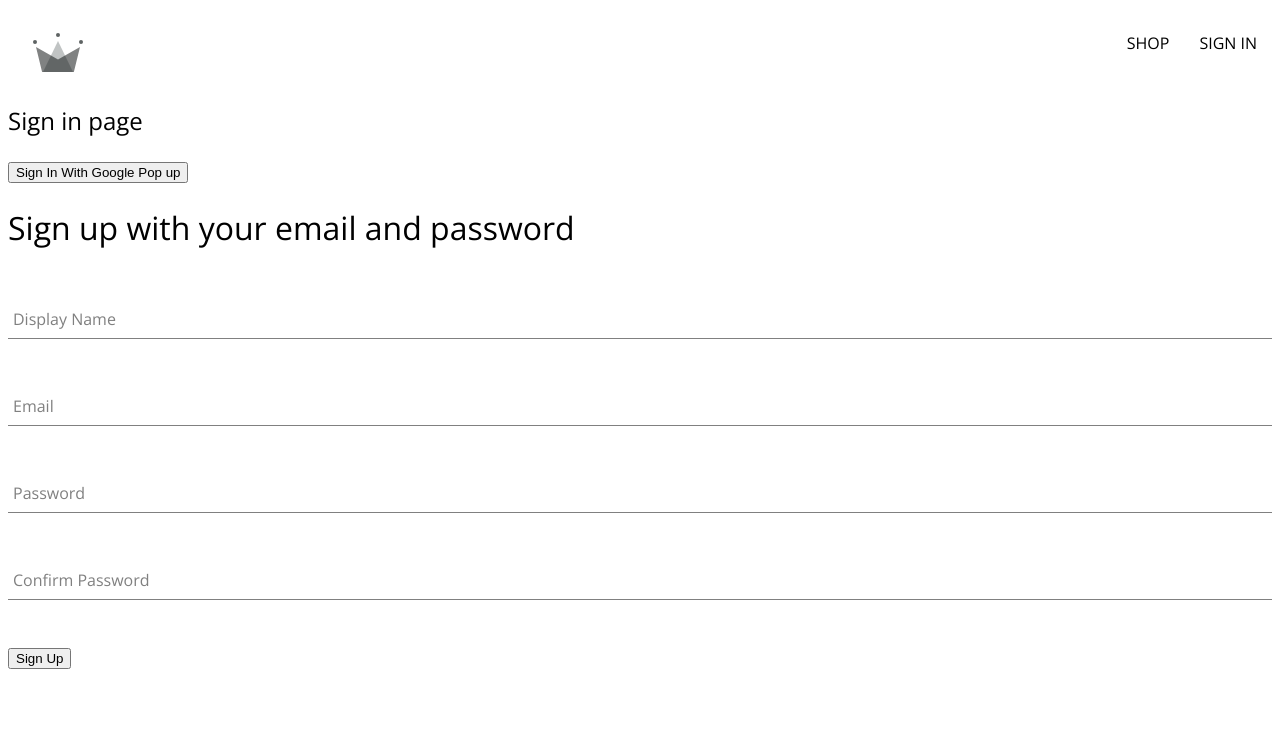
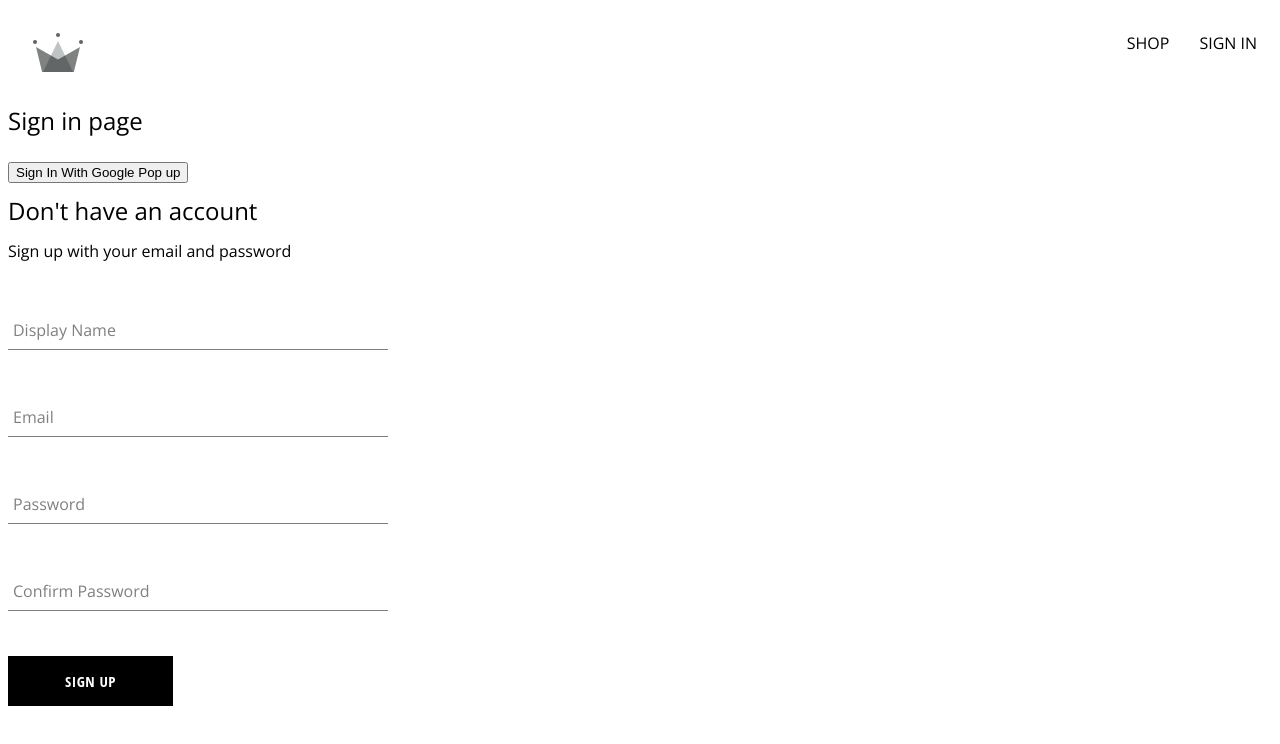
Before and after one commit to emintt/react-shopping-app, a React (Vite) app: page /sign-in in a window 1280 px wide. Shown: the top 744 px of the page. Built offline with nearby package versions, Linux system fonts and the light colour scheme.

Commit message:
create button component

```diff
--- /dev/null
+++ b/src/components/button/button-styles.scss
@@ -0,0 +1,46 @@
+.button-container {
+  min-width: 165px;
+  width: auto;
+  height: 50px;
+  letter-spacing: 0.5px;
+  line-height: 50px;
+  padding: 0 35px 0 35px;
+  font-size: 15px;
+  background-color: black;
+  color: white;
+  text-transform: uppercase;
+  font-family: 'Open Sans Condensed';
+  font-weight: bolder;
+  border: none;
+  cursor: pointer;
+  display: flex;
+  justify-content: center;
+
+  &:hover {
+    background-color: white;
+    color: black;
+    border: 1px solid black;
+  }
+
+  &.google-sign-in {
+    background-color: #4285f4;
+    color: white;
+
+    &:hover {
+      background-color: #357ae8;
+      border: none;
+    }
+  }
+
+  &.inverted {
+    background-color: white;
+    color: black;
+    border: 1px solid black;
+
+    &:hover {
+      background-color: black;
+      color: white;
+      border: none;
+    }
+  }
+}
--- /dev/null
+++ b/src/components/button/button.component.tsx
@@ -0,0 +1,23 @@
+// default
+// inverted
+// google sign in
+
+import { ButtonHTMLAttributes, FC } from "react";
+import './button-styles.scss';
+
+const BUTTON_TYPE_CLASSES = {
+  google: 'google-sign-in',
+  inverted: 'inverted'
+};
+
+type ButtonProps = {children: any} & {buttonType: string} & ButtonHTMLAttributes<HTMLButtonElement>;
+
+const Button : FC<ButtonProps> = ({ children, buttonType, ...otherProps }) => {
+  return (
+    <button className={`button-container ${BUTTON_TYPE_CLASSES[buttonType]}`}>
+      {children}
+    </button>
+  );
+};
+
+export default Button;
--- /dev/null
+++ b/src/components/sign-up-form/sign-up-form-styles.scss
@@ -0,0 +1,9 @@
+.sign-up-container {
+  display: flex;
+  flex-direction: column;
+  width: 380px;
+
+  h2 {
+    margin: 10px 0;
+  }
+}
--- a/src/components/sign-up-form/sign-up-form.component.tsx
+++ b/src/components/sign-up-form/sign-up-form.component.tsx
@@ -1,6 +1,8 @@
 import { useState } from "react";
 import { createAuthUserWithEmailAndPassword, createUserDocumentFromAuth } from "../../utils/firebase/firebase.utils";
 import FormInput from "../form-input/form-input.component";
+import './sign-up-form-styles.scss';
+import Button from "../button/button.component";
 
 const defaultFormFields = {
   displayName: '',
@@ -60,36 +62,43 @@
 
 
   return (
-    <div>
-      <h1>Sign up with your email and password</h1>
+    <div className="sign-up-container">
+      <h2>Don't have an account</h2>
+      <span>Sign up with your email and password</span>
       <form onSubmit={handleSubmit} >
         <FormInput
           onChange={handleChange}
           label="Display Name"
-          type="text" required
+          type="text"
+          required
           name="displayName"
           value={displayName} />
 
         <FormInput
           onChange={handleChange}
-          label="Email" type="email"
-          required name="email"
+          label="Email"
+          type="email"
+          required
+          name="email"
           value={email} />
 
         <FormInput
           onChange={handleChange}
-          label="Password" type="password"
-          required name="password"
+          label="Password"
+          type="password"
+          required
+          name="password"
           value={password} />
 
         <FormInput
           onChange={handleChange}
           label="Confirm Password"
-          type="password" required
+          type="password"
+          required
           name="confirmPassword"
           value={confirmPassword} />
 
-        <button type="submit" >Sign Up</button>
+        <Button buttonType="invert" type="submit">Sign Up</Button>
       </form>
     </div>
   );
```
